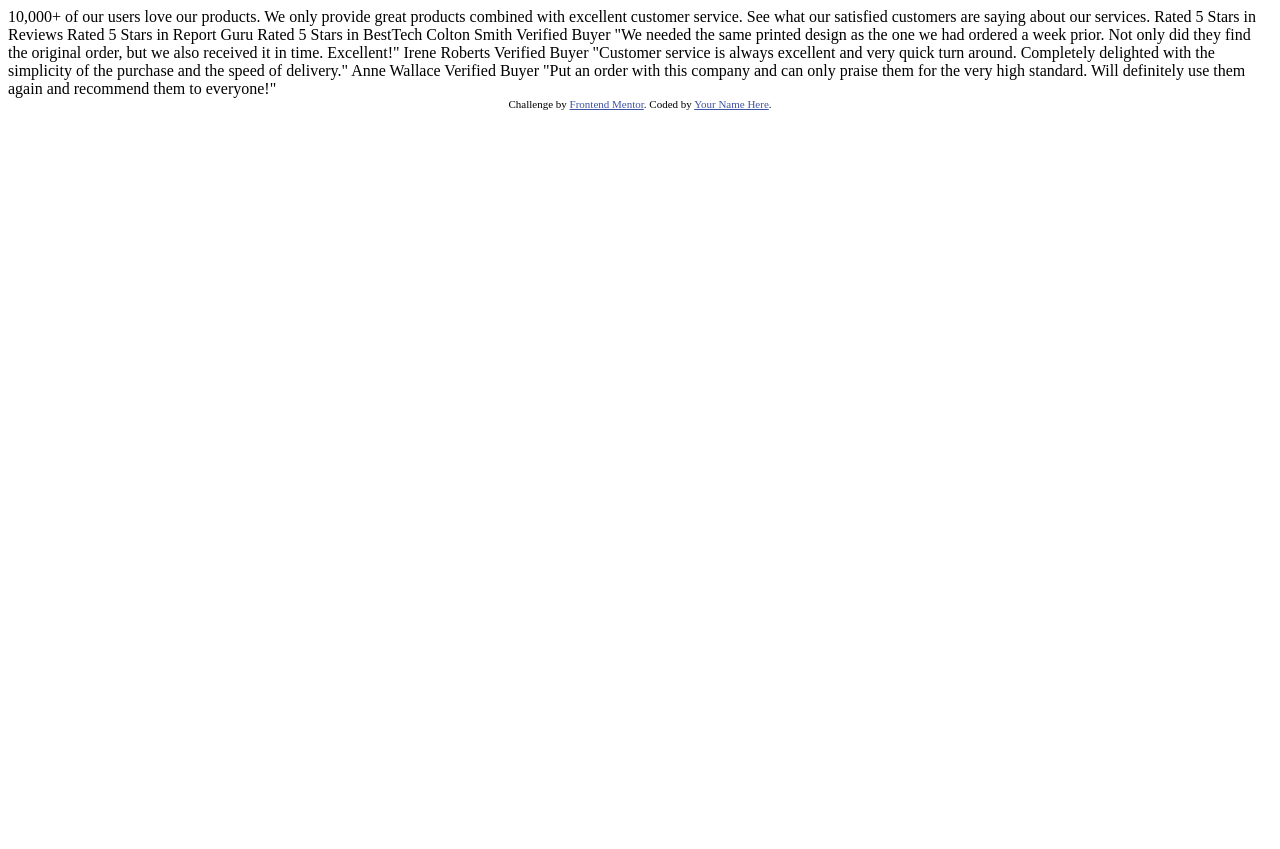
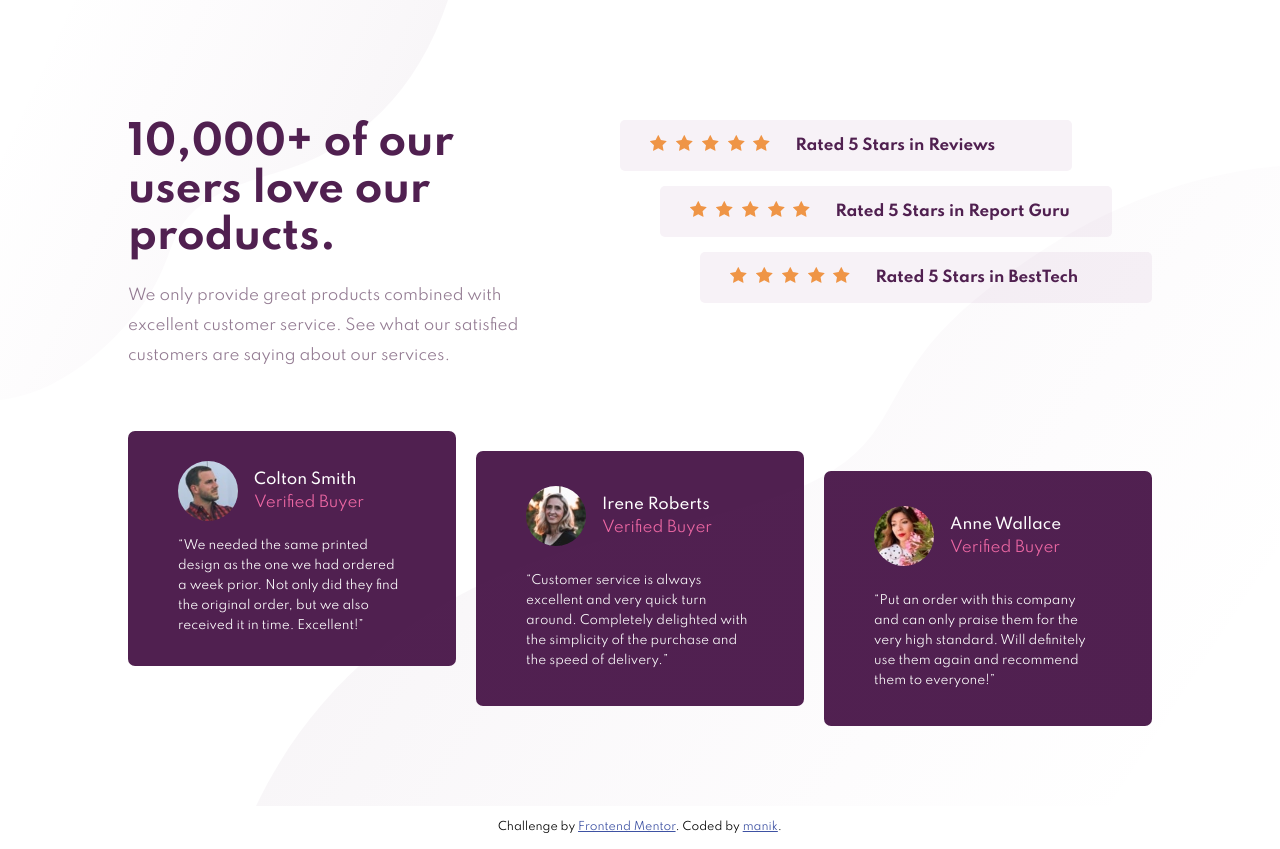
Before and after one commit to manik999/Social-proof-section, a plain HTML site: page index.html in a window 1280 px wide. Before the commit the page ends 800 px from the top, so only its background shows below. Drawn offline with Linux system fonts and the light colour scheme.

Commit message:
completed the challenge

```diff
--- a/index.html
+++ b/index.html
@@ -3,7 +3,6 @@
   <head>
     <meta charset="UTF-8" />
     <meta name="viewport" content="width=device-width, initial-scale=1.0" />
-    <!-- displays site properly based on user's device -->
 
     <link
       rel="icon"
@@ -11,51 +10,122 @@
       sizes="32x32"
       href="./images/favicon-32x32.png"
     />
+    <link rel="stylesheet" href="styles.css" />
 
     <title>Frontend Mentor | Social proof section</title>
-
-    <!-- Feel free to remove these styles or customise in your own stylesheet 👍 -->
-    <style>
-      .attribution {
-        font-size: 11px;
-        text-align: center;
-      }
-      .attribution a {
-        color: hsl(228, 45%, 44%);
-      }
-    </style>
   </head>
   <body>
-    10,000+ of our users love our products.
+    <section class="hero">
+      <main>
+        <img class="top-svg" src="images/bg-pattern-top-desktop.svg" />
+        <header>
+          <h1>10,000+ of our users love our products.</h1>
+          <p>
+            We only provide great products combined with excellent customer
+            service. See what our satisfied customers are saying about our
+            services.
+          </p>
+        </header>
 
-    We only provide great products combined with excellent customer service.
-    See what our satisfied customers are saying about our services.
+        <div class="rating">
+          <div class="rating__card">
+            <div class="rating__stars">
+              <img src="images/icon-star.svg" alt="image of a golden star" />
+              <img src="images/icon-star.svg" alt="image of a golden star" />
+              <img src="images/icon-star.svg" alt="image of a golden star" />
+              <img src="images/icon-star.svg" alt="image of a golden star" />
+              <img src="images/icon-star.svg" alt="image of a golden star" />
+            </div>
+            <p class="rating__category">Rated 5 Stars in Reviews</p>
+          </div>
+          <div class="rating__card">
+            <div class="rating__stars">
+              <img src="images/icon-star.svg" alt="image of a golden star" />
+              <img src="images/icon-star.svg" alt="image of a golden star" />
+              <img src="images/icon-star.svg" alt="image of a golden star" />
+              <img src="images/icon-star.svg" alt="image of a golden star" />
+              <img src="images/icon-star.svg" alt="image of a golden star" />
+            </div>
+            <p class="rating__category">Rated 5 Stars in Report Guru</p>
+          </div>
+          <div class="rating__card">
+            <div class="rating__stars">
+              <img src="images/icon-star.svg" alt="image of a golden star" />
+              <img src="images/icon-star.svg" alt="image of a golden star" />
+              <img src="images/icon-star.svg" alt="image of a golden star" />
+              <img src="images/icon-star.svg" alt="image of a golden star" />
+              <img src="images/icon-star.svg" alt="image of a golden star" />
+            </div>
+            <p class="rating__category">Rated 5 Stars in BestTech</p>
+          </div>
+        </div>
 
-    Rated 5 Stars in Reviews
-    Rated 5 Stars in Report Guru
-    Rated 5 Stars in BestTech
+        <div class="review">
+          <div class="review__card">
+            <img
+              src="images/image-colton.jpg"
+              alt="Photo of Colton Smith, a review giver"
+              class="review__img"
+            />
+            <div class="review__name">
+              <p class="name">Colton Smith</p>
+              <p>Verified Buyer</p>
+            </div>
+            <p class="review__para">
+              <q
+                >We needed the same printed design as the one we had ordered a
+                week prior. Not only did they find the original order, but we
+                also received it in time. Excellent!</q
+              >
+            </p>
+          </div>
+          <div class="review__card">
+            <img
+              src="images/image-irene.jpg"
+              alt="Photo of  Irene Roberts, a review giver"
+              class="review__img"
+            />
+            <div class="review__name">
+              <p class="name">Irene Roberts</p>
+              <p>Verified Buyer</p>
+            </div>
+            <p class="review__para">
+              <q
+                >Customer service is always excellent and very quick turn
+                around. Completely delighted with the simplicity of the purchase
+                and the speed of delivery.</q
+              >
+            </p>
+          </div>
+          <div class="review__card">
+            <img
+              src="images/image-anne.jpg"
+              alt="Photo of Anne Wallace, a review giver"
+              class="review__img"
+            />
+            <div class="review__name">
+              <p class="name">Anne Wallace</p>
+              <p>Verified Buyer</p>
+            </div>
+            <p class="review__para">
+              <q
+                >Put an order with this company and can only praise them for the
+                very high standard. Will definitely use them again and recommend
+                them to everyone!</q
+              >
+            </p>
+          </div>
+        </div>
+        <img class="bottom-svg" src="images/bg-pattern-bottom-desktop.svg" />
+      </main>
+    </section>
 
-    Colton Smith
-    Verified Buyer
-    "We needed the same printed design as the one we had ordered a week prior.
-    Not only did they find the original order, but we also received it in time.
-    Excellent!"
-
-    Irene Roberts
-    Verified Buyer
-    "Customer service is always excellent and very quick turn around. Completely
-    delighted with the simplicity of the purchase and the speed of delivery."
-
-    Anne Wallace
-    Verified Buyer
-    "Put an order with this company and can only praise them for the very high
-    standard. Will definitely use them again and recommend them to everyone!"
-
-    <div class="attribution">
+    <footer class="attribution">
       Challenge by
       <a href="https://www.frontendmentor.io?ref=challenge" target="_blank"
         >Frontend Mentor</a
-      >. Coded by <a href="#">Your Name Here</a>.
-    </div>
+      >. Coded by
+      <a href="https://www.frontendmentor.io/profile/manik999">manik</a>.
+    </footer>
   </body>
 </html>
--- /dev/null
+++ b/styles.css
@@ -0,0 +1,238 @@
+@import url("https://fonts.googleapis.com/css2?family=Spartan:wght@400;500;700&display=swap");
+
+:root {
+  --color-megenta-dark: hsl(300, 43%, 22%);
+  --color-pink: hsl(333, 80%, 67%);
+  --color-megenta-grey-dark: hsl(303, 10%, 53%);
+  --color-meganta-grey-light: hsl(300, 24%, 96%);
+  --color-white: hsl(0, 0%, 100%);
+}
+
+* {
+  margin: 0;
+  padding: 0;
+  box-sizing: border-box;
+}
+
+html {
+  font-size: 62.5%;
+}
+
+body {
+  font-size: 1.5rem;
+  font-family: "Spartan", sans-serif;
+}
+
+.hero {
+  padding: 15vh 10vw;
+  position: relative;
+  min-height: 100vh;
+}
+
+main {
+  display: grid;
+  grid-template-columns: 1fr 1fr;
+  grid-template-areas: "header rating" "review review";
+  gap: 4rem;
+}
+
+.top-svg {
+  height: 50vh;
+  width: 35vw;
+  position: absolute;
+  top: 0;
+  left: 0;
+}
+
+.bottom-svg {
+  height: 80vh;
+  width: 80vw;
+  position: absolute;
+  right: 0;
+  bottom: 0;
+}
+
+header {
+  grid-area: header;
+  padding-right: 10rem;
+}
+
+header h1 {
+  color: var(--color-megenta-dark);
+  font-size: 4rem;
+  font-weight: 700;
+  margin-bottom: 2rem;
+}
+
+header p {
+  color: var(--color-megenta-grey-dark);
+  line-height: 3rem;
+}
+
+.rating {
+  grid-area: rating;
+  display: flex;
+  flex-direction: column;
+  padding-left: 4rem;
+}
+
+.rating__card {
+  background-color: var(--color-meganta-grey-light);
+  padding: 1.5rem 4rem 1.5rem 3rem;
+  display: flex;
+  align-items: center;
+  border-radius: 5px;
+  margin-bottom: 1.5rem;
+}
+
+.rating__card:first-child {
+  margin-left: -8rem;
+  margin-right: 8rem;
+}
+
+.rating__card:nth-of-type(2) {
+  margin-left: -4rem;
+  margin-right: 4rem;
+}
+
+.rating__stars {
+  margin-right: 2rem;
+}
+
+.rating__stars img {
+  margin-right: 5px;
+}
+
+.rating__category {
+  color: var(--color-megenta-dark);
+  font-weight: 700;
+}
+
+.review {
+  grid-area: review;
+  display: grid;
+  grid-template-columns: repeat(auto-fill, minmax(30rem, 1fr));
+  gap: 2rem;
+  margin-top: 2rem;
+}
+
+.review__card {
+  display: grid;
+  grid-template-columns: 1fr 2fr;
+  grid-template-areas: "review__img review__name " "review__para review__para ";
+  align-items: center;
+  background-color: var(--color-megenta-dark);
+  border-radius: 7px;
+  padding: 3rem 5rem;
+  margin-bottom: 2rem;
+}
+
+.review__card:nth-of-type(2) {
+  margin-top: 2rem;
+  margin-bottom: -2rem;
+}
+
+.review__card:last-child {
+  margin-top: 4rem;
+  margin-bottom: -4rem;
+}
+
+.review__img {
+  grid-area: review__img;
+  border-radius: 50%;
+  height: 6rem;
+}
+
+.review__name {
+  grid-area: review__name;
+}
+.review__name .name {
+  color: var(--color-white);
+  margin-bottom: 5px;
+  font-weight: 500;
+}
+
+.review__name p {
+  color: var(--color-pink);
+}
+
+.review__para {
+  grid-area: review__para;
+  color: var(--color-white);
+  margin-top: 1.5rem;
+  font-size: 1.2rem;
+  line-height: 2rem;
+}
+
+.attribution {
+  font-size: 1.1rem;
+  text-align: center;
+  padding: 1.5rem;
+}
+.attribution a {
+  color: hsl(228, 45%, 44%);
+}
+
+@media (max-width: 70rem) {
+  main {
+    grid-template-areas: "header header" "rating rating" "review review";
+  }
+
+  header {
+    padding: 0;
+    text-align: center;
+  }
+
+  .rating {
+    padding: 0;
+  }
+
+  .rating__card:first-child {
+    margin-right: 0;
+    margin-left: 0;
+  }
+  .rating__card:nth-of-type(2) {
+    margin-right: 0;
+    margin-left: 0;
+  }
+  .top-svg {
+    height: 50vh;
+    width: 90vw;
+  }
+
+  .bottom-svg {
+    height: 80vh;
+    width: 80vw;
+  }
+  .review__card:nth-of-type(2) {
+    margin-top: 0rem;
+    margin-bottom: 0rem;
+  }
+
+  .review__card:last-child {
+    margin-top: 0rem;
+    margin-bottom: 0rem;
+  }
+
+  .review__card:first-child {
+    margin-top: 0rem;
+    margin-bottom: 0rem;
+  }
+}
+
+@media (max-width: 60rem) {
+  html {
+    font-size: 58%;
+  }
+
+  .hero {
+    padding: 15vh 5vw;
+  }
+  .rating__card {
+    flex-direction: column;
+  }
+
+  .rating__stars {
+    margin-bottom: 1rem;
+  }
+}
```
